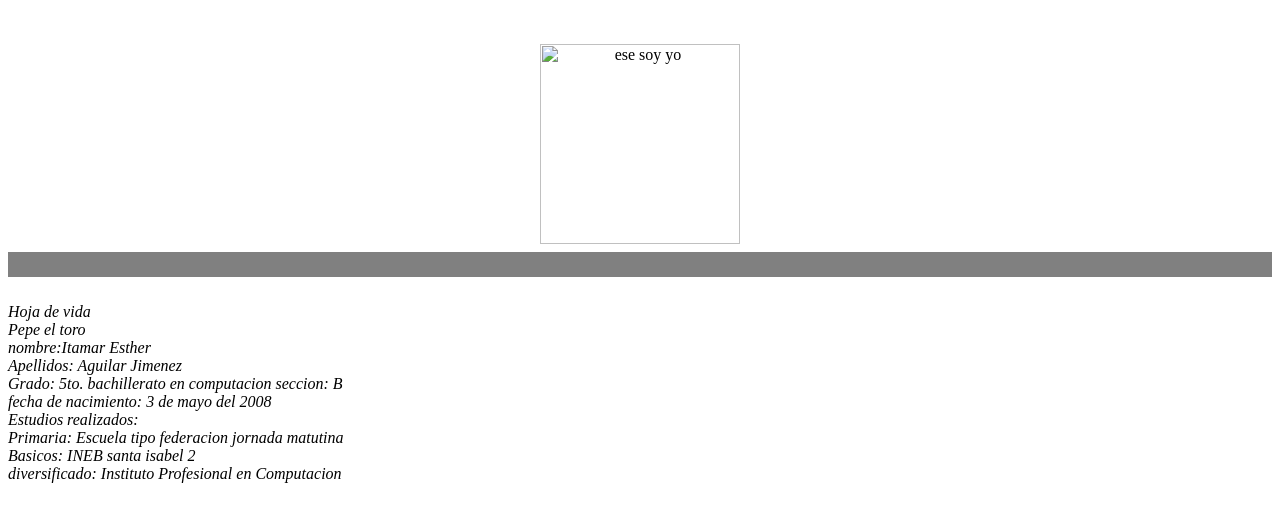
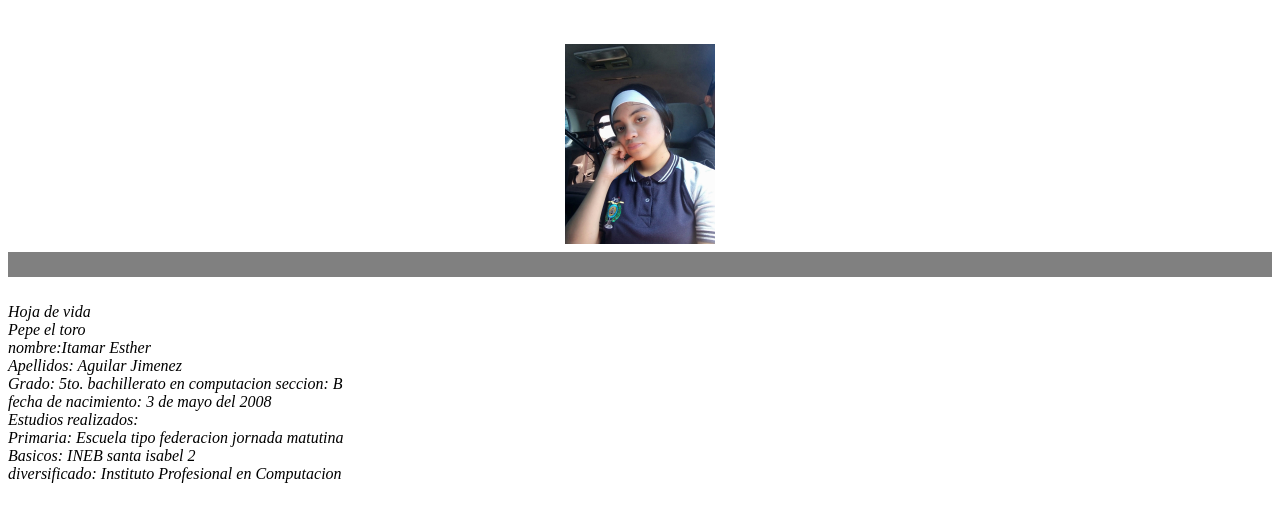
Before and after one commit to ItamarAguilar/Curriculum, a plain HTML site: page index.html in a window 1280 px wide. Drawn offline with Linux system fonts and the light colour scheme.

Commit message:
Update index.html

```diff
--- a/index.html
+++ b/index.html
@@ -4,7 +4,7 @@
 <br>
 <br>
 <div align="center">
-<img src= "  yo.jpg" alt="ese soy yo" height="200" widht="200">
+<img src= "  esther.jpg" alt="ese soy yo" height="200" widht="200">
 </div>
 <hr size="25" noshade><br>
 <i> Hoja de vida<br>
```
